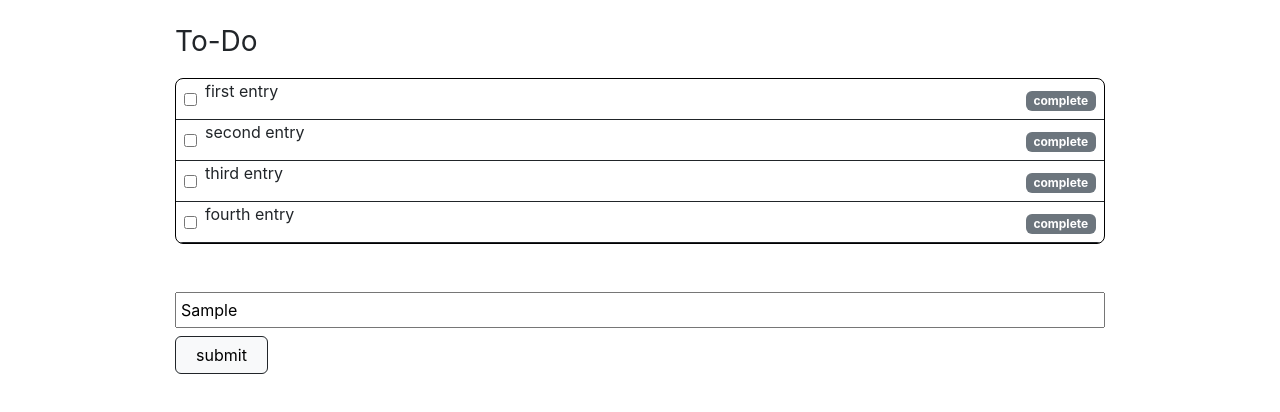
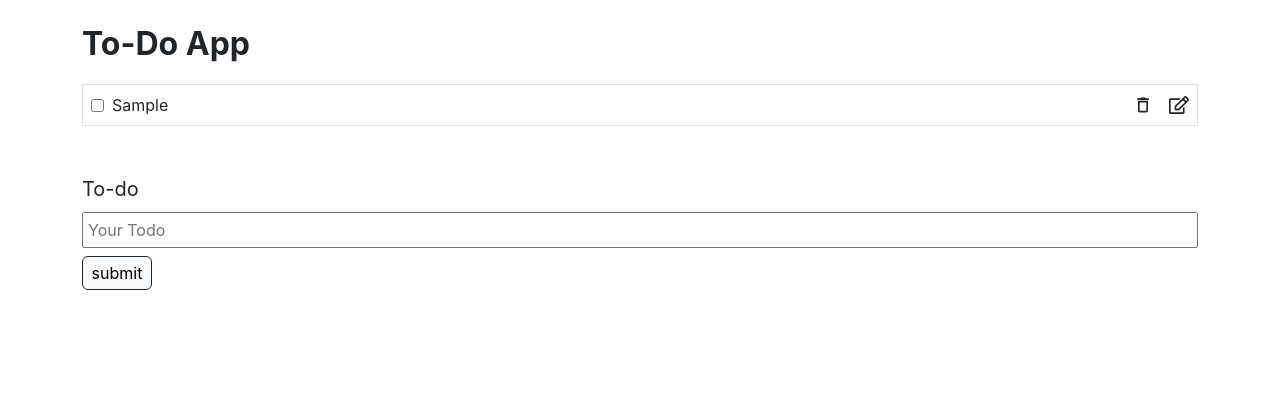
Before and after one commit to Shailendrapratap01/To-Do, a React (Create React App) app: page / in a window 1280 px wide. Both pictures are taken after typing "Sample" into the empty fields and a click on the button "submit". Shown: the top 412 px of the page. Built offline with nearby package versions, Linux system fonts and the light colour scheme.

Commit message:
functionality added

```diff
--- a/package.json
+++ b/package.json
@@ -10,6 +10,7 @@
     "react": "^18.2.0",
     "react-bootstrap": "^2.10.2",
     "react-dom": "^18.2.0",
+    "react-icons": "^5.1.0",
     "react-scripts": "5.0.1",
     "web-vitals": "^2.1.4"
   },
--- a/src/App.css
+++ b/src/App.css
@@ -1,9 +1,3 @@
-.card-container{
-  border: 1px solid black;
-  border-radius: .5rem;
-  overflow: hidden;
+.submit-btn{
+  width: 70px;
 }
-
-.submit-btn{
-  width: 10%;
-}
--- a/src/App.js
+++ b/src/App.js
@@ -1,29 +1,90 @@
+import { useState } from "react";
 import "./App.css";
 import Card from "./components/Card";
-import Searchbar from "./components/Searchbar";
 
 function App() {
+  const [inputList, setInputList] = useState([]);
+  const [inputText, setinputText] = useState("");
+  const [flag, setFlag] = useState(true);
+  const [index, setIndex] = useState("");
 
-  const jsonData = [
-    "first entry",
-    "second entry",
-    "third entry",
-    "fourth entry",
-  ];
+  let addList = (listItem) => {
+    setInputList([...inputList, listItem]);
+  };
+
+  const deleteItem = (index) => {
+    console.log(index);
+    inputList.splice(index, 1);
+    setInputList([...inputList]);
+  };
+
+  const updateFlag = (flagValue) => {
+    setFlag(flagValue);
+  };
+
+  const getIndex = (i) => {
+    setinputText(inputList[i]);
+    setIndex(i);
+  };
+
+  let editItem = (index, newValue) => {
+    const arr = [...inputList];
+    arr[index] = newValue;
+    setInputList(arr);
+  };
 
   return (
-    <>
-      <p className="w-75 mx-auto fs-3">To-Do</p>
-      <div className="card-container w-75 mx-auto">
-        {
-          jsonData.map((i,index) => {
-          return <Card key={index} i={i}/>
+    <div className="container">
+      <p className="mx-auto fs-2 fw-bolder">To-Do App</p>
+      <div className="card-container mx-auto ">
+        {inputList.map((item, i) => {
+          return (
+            <Card
+              key={i}
+              item={item}
+              index={i}
+              deleteItem={deleteItem}
+              updateFlag={updateFlag}
+              getIndex={getIndex}
+            />
+          );
         })}
       </div>
       <div>
-        <Searchbar/>
+        <div className="mx-auto gap-2 d-flex flex-column mt-5">
+          <div className="fs-5">To-do</div>
+          <input
+            type="text"
+            className="p-1"
+            placeholder="Your Todo"
+            onChange={(e) => {
+              setinputText(e.target.value);
+            }}
+            value={inputText}
+          ></input>
+          <button
+            type="button"
+            className="submit-btn btn btn-light bg-light p-1 d-flex justify-content-center align-items-center border-dark"
+            onClick={() => {
+              if (inputText.trim() !== "") {
+                if (flag === true) {
+                  addList(inputText);
+                  setinputText("");
+                } else {
+                  editItem(index, inputText);
+                  setinputText("");
+                  setFlag(true);
+                }
+              } else {
+                console.log("the field is emepty");
+              }
+            }}
+          >
+            submit
+          </button>
+        </div>
       </div>
-    </>
+    </div>
   );
 }
 
--- a/src/components/Card.js
+++ b/src/components/Card.js
@@ -1,22 +1,47 @@
-import React from "react";
+import React, { useState } from "react";
 import "../App.css";
-import Badge from 'react-bootstrap/Badge';
+import Badge from "react-bootstrap/Badge";
+import { MdDeleteOutline } from "react-icons/md";
+import { FaRegEdit } from "react-icons/fa";
 
-function Card({ i }) {
+function Card({ item, deleteItem, index, updateFlag, getIndex }) {
+  const [showBadge, setShowBadge] = useState("d-none ");
+
   return (
     <>
-      <div className="d-flex justify-content-between align-items-center border-bottom px-2 border-dark">
-        <div className="d-flex justify-content-between gap-2 align-items-center">
-          <input type="checkBox"></input>
-          <p>{i}</p>
+      <li className="d-flex justify-content-between align-items-center p-2 border">
+        <div className="d-flex justify-content-center gap-2 align-items-center">
+          <input
+            type="checkBox"
+            onChange={(e) => {
+              if (e.target.checked) {
+                setShowBadge("d-block");
+              } else {
+                setShowBadge("d-none");
+              }
+            }}
+          ></input>
+          <p className="mb-0"> {item} </p>
         </div>
-        <div className="right-div">
-          {/* <button>complete</button> */}
-          <Badge bg="secondary">
+        <div className="d-flex justify-content-center gap-3 align-items-center">
+          <Badge bg="primary" className={showBadge}>
             complete
           </Badge>
+          <MdDeleteOutline
+            className="fs-5"
+            onClick={() => {
+              deleteItem(index);
+            }}
+          />
+          <FaRegEdit
+            className="fs-5"
+            onClick={() => {
+              getIndex(index);
+              updateFlag(false);
+            }}
+          />
         </div>
-      </div>
+      </li>
     </>
   );
 }
--- a/src/components/Searchbar.js
+++ b/src/components/Searchbar.js
@@ -1,15 +1,38 @@
-import React from 'react'
+import React, { useState } from "react";
 import Button from "react-bootstrap/Button";
 
-function Searchbar() {
+function Searchbar(props) {
+  const [inputText, setinputText] = useState("");
+
   return (
     <>
-        <div className='w-75 mx-auto gap-2 d-flex flex-column mt-5'>
-          <input type='text' className='p-1' ></input>
-          <button type="button" className="submit-btn btn btn-light d-flex justify-content-center border-dark">submit</button>
-        </div>
+      <div className="w-75 mx-auto gap-2 d-flex flex-column mt-5">
+        <input
+          type="text"
+          className="p-1"
+          placeholder="Your Todo"
+          onChange={(e) => {
+            setinputText(e.target.value);
+          }}
+          value={inputText}
+        ></input>
+        <button
+          type="button"
+          className="submit-btn btn btn-light d-flex justify-content-center border-dark"
+          onClick={() => {
+            if (inputText.trim() !== "") {
+              props.addList(inputText);
+              setinputText("");
+            } else {
+              console.log("the field is emepty");
+            }
+          }}
+        >
+          submit
+        </button>
+      </div>
     </>
-  )
+  );
 }
 
-export default Searchbar
+export default Searchbar;
```
Also changed, not shown: 1 other file (tests, documents, lock files or other folders).
